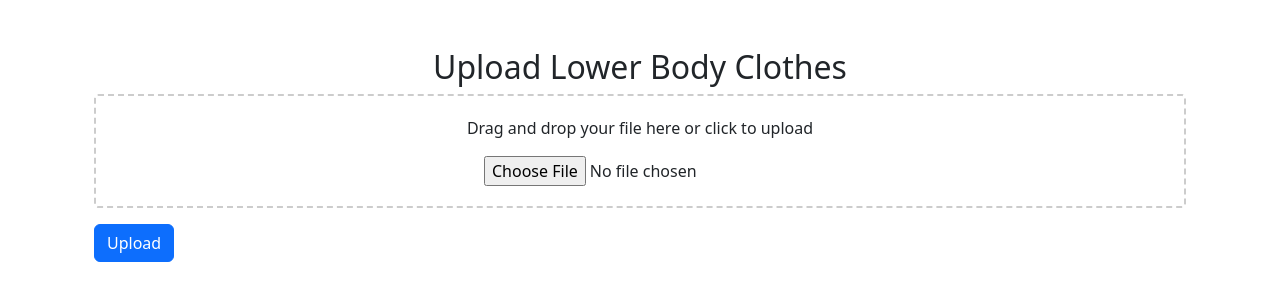
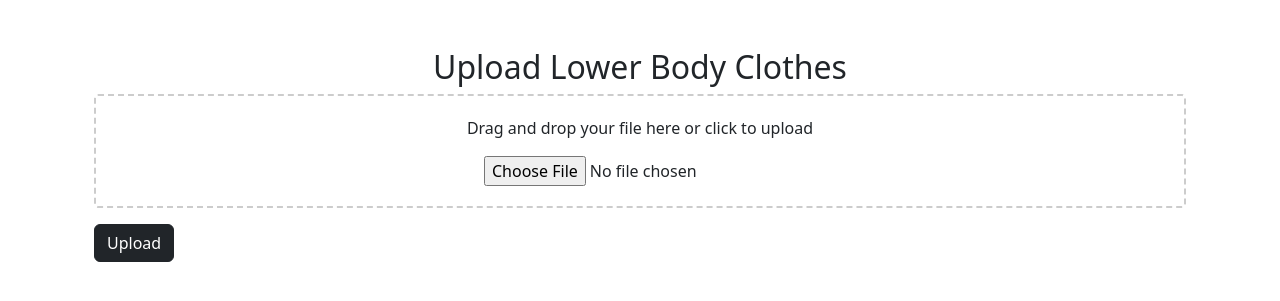
Before and after one commit to avick-saha/Wardrobe-Wizard, a Django app: page /upload_lower in a window 1280 px wide. Shown: the part 56-357 px from the top of the page. Run offline with Django 5.2, Linux system fonts and the light colour scheme.

Commit message:
change color of upload button from primary to dark

```diff
--- a/fashion recommendation system/fashion_recommendation_system/wardrobe_wizard/templates/upload_lower.html
+++ b/fashion recommendation system/fashion_recommendation_system/wardrobe_wizard/templates/upload_lower.html
@@ -11,7 +11,7 @@
             <p>Drag and drop your file here or click to upload</p>
             <input type="file" id="fileElem-lower" name="lower" accept="image/*" onchange="handleFiles(this.files, 'lower')">
         </div>
-        <button type="submit" class="btn btn-primary mt-3">Upload</button>
+        <button type="submit" class="btn btn-dark mt-3">Upload</button>
     </form>
 </div>
 
--- a/fashion recommendation system/fashion_recommendation_system/wardrobe_wizard/templates/upload_upper.html
+++ b/fashion recommendation system/fashion_recommendation_system/wardrobe_wizard/templates/upload_upper.html
@@ -11,7 +11,7 @@
             <p>Drag and drop your file here or click to upload</p>
             <input type="file" id="fileElem-upper" name="upper" accept="image/*" onchange="handleFiles(this.files, 'upper')">
         </div>
-        <button type="submit" class="btn btn-primary mt-3">Upload</button>
+        <button type="submit" class="btn btn-dark mt-3">Upload</button>
     </form>
 </div>
 
```
Also changed, not shown: fashion recommendation system/fashion_recommendation_system/db.sqlite3, fashion recommendation system/fashion_recommendation_system/media/uppers/white_tshirt.jpg (added).
